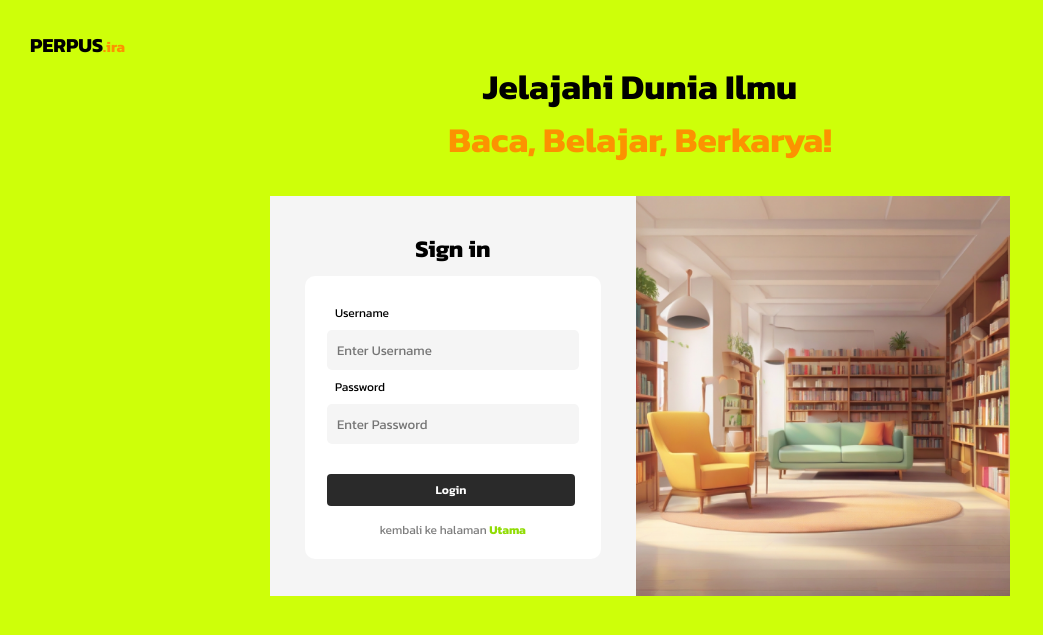
After one commit to ENONGLOSKER/PJ-PERPUSTAKAAN, a Django app: page /signin/ in a window 1280 px wide. The commit adds this page. Shown: the top 635 px of the page, without its empty margins (0-1043 px from the left). Run offline with Django 5.2, Linux system fonts and the light colour scheme; parts of the project's set-up code (start-up, migrations or seed data) failed here and were passed over.

Commit message:
update- sign in page and function

```diff
--- a/PERPUSTAKAAN/settings.py
+++ b/PERPUSTAKAAN/settings.py
@@ -132,3 +132,4 @@ STATICFILES_DIRS = [
 # https://docs.djangoproject.com/en/5.0/ref/settings/#default-auto-field
 
 DEFAULT_AUTO_FIELD = 'django.db.models.BigAutoField'
+LOGIN_URL = 'signin'
--- a/app_perpus/views.py
+++ b/app_perpus/views.py
@@ -8,13 +8,17 @@ from .models import Anggota, Kategori, Petugas, Buku, User
 from .forms import KategoriForm, BukuForm, AnggotaForm, PeminjamanForm, PetugasForm
 from django.contrib.auth import authenticate, login,logout
 from django.contrib.auth.decorators import login_required
+from django.core.paginator import Paginator
+from django.db.models import Q
+
 
 # Create your views here.
 def index(request):
     return render(request, 'index.html')
-
+@login_required
 def dashboard(request):
-    return render(request, 'dashboard.html')
+    anggotas = Anggota.objects.all()
+    return render(request, 'dashboard.html',{'anggota':anggotas})
 
 def SigninPage(request):
     if request.method == 'POST':
@@ -26,13 +30,12 @@ def SigninPage(request):
             login(request, user)
             return redirect ('dashboard')
         else:
-            return redirect('login')
-    return render(request, 'login.html')
+            return redirect('signin')
+    return render(request, 'signin.html')
 
 def SignoutPage(request):
-    if request.method == 'POST':
-        logout(request)
-        return redirect('login')
+    logout(request)
+    return redirect('index')
 
 def SignupPage(request):
     if request.method == 'POST':
@@ -63,18 +66,34 @@ def SignupPage(request):
 
 # ANGGOTA
 # Fungsi untuk menambahkan Anggota baru
+@login_required
 def list_anggota(request):
     anggotas = Anggota.objects.all()
+    search_query = request.GET.get('cari')
+
+    if search_query:
+        anggota_serc = Anggota.objects.filter(
+            # jika berrelasi namaFieldDI TABEL 2__namaFieldDI TABEL 1__ICONTAINS
+            Q(user__username__icontains=search_query) | Q(alamat__icontains=search_query)
+        )
+    else:
+        anggota_serc = anggotas
+
+    paginator = Paginator(anggota_serc, 5)
+    page_number = request.GET.get('page')
+    page_obj = paginator.get_page(page_number)
+
     user = User.objects.all()
     recent_anggotas = Anggota.objects.filter(created_at__gte=timezone.now() - timezone.timedelta(days=7))
     context = {
         'recent_anggotas': recent_anggotas,
-        'anggotas': anggotas,
+        'anggotas': page_obj,
         'user': user,
     }
     return render(request, 'anggota.html', context)
 
 # Fungsi untuk menambahkan anggota baru
+@login_required
 def create_anggota(request):
     if request.method == 'POST':
         form = AnggotaForm(request.POST, request.FILES)
@@ -87,6 +106,7 @@ def create_anggota(request):
     return render(request, 'anggota_add.html', {'form': form})
 
 # Fungsi untuk memperbarui anggota
+@login_required
 def update_anggota(request, anggota_id):
     anggota = get_object_or_404(Anggota, id=anggota_id)
 
@@ -101,6 +121,7 @@ def update_anggota(request, anggota_id):
     return render(request, 'anggota_add.html', {'form': form, 'anggota': anggota})
 
 # Fungsi untuk menghapus anggota
+@login_required
 def delete_anggota(request, anggota_id):
     anggota = get_object_or_404(Anggota, pk=anggota_id)
     anggota.delete()
@@ -108,11 +129,13 @@ def delete_anggota(request, anggota_id):
 
 
 # KATERGORI
+@login_required
 def list_kategori(request):
     kategoris = Kategori.objects.all()
     return render(request, 'kategori.html', {'kategoris': kategoris})
 
 # Fungsi untuk menambahkan kategori baru
+@login_required
 def create_kategori(request):
     if request.method == 'POST':
         form = KategoriForm(request.POST)
@@ -124,6 +147,7 @@ def create_kategori(request):
     return render(request, 'create_kategori.html', {'form': form})
 
 # Fungsi untuk memperbarui kategori
+@login_required
 def update_kategori(request, kategori_id):
     kategori = get_object_or_404(Kategori, pk=kategori_id)
     if request.method == 'POST':
@@ -136,6 +160,7 @@ def update_kategori(request, kategori_id):
     return render(request, 'update_kategori.html', {'form': form, 'kategori': kategori})
 
 # Fungsi untuk menghapus kategori
+@login_required
 def delete_kategori(request, kategori_id):
     kategori = get_object_or_404(Kategori, pk=kategori_id)
     kategori.delete()
@@ -144,11 +169,13 @@ def delete_kategori(request, kategori_id):
 
 # BUKU
 # Fungsi untuk menambahkan buku baru
+@login_required
 def list_buku(request):
     bukus = Buku.objects.all()
     return render(request, 'buku.html', {'bukus': bukus})
 
 # Fungsi untuk menambahkan buku baru
+@login_required
 def create_buku(request):
     if request.method == 'POST':
         form = BukuForm(request.POST)
@@ -160,6 +187,7 @@ def create_buku(request):
     return render(request, 'create_buku.html', {'form': form})
 
 # Fungsi untuk memperbarui buku
+@login_required
 def update_buku(request, buku_id):
     buku = get_object_or_404(buku, pk=buku_id)
     if request.method == 'POST':
@@ -172,6 +200,7 @@ def update_buku(request, buku_id):
     return render(request, 'update_buku.html', {'form': form, 'buku': buku})
 
 # Fungsi untuk menghapus buku
+@login_required
 def delete_buku(request, buku_id):
     buku = get_object_or_404(buku, pk=buku_id)
     buku.delete()
@@ -180,11 +209,13 @@ def delete_buku(request, buku_id):
 
 # PINJAMAN
 # Fungsi untuk menambahkan peminjaman baru
+@login_required
 def list_peminjaman(request):
     peminjamans = Peminjaman.objects.all()
     return render(request, 'peminjaman.html', {'peminjamans': peminjamans})
 
 # Fungsi untuk menambahkan peminjaman baru
+@login_required
 def create_peminjaman(request):
     if request.method == 'POST':
         form = PeminjamanForm(request.POST)
@@ -196,6 +227,7 @@ def create_peminjaman(request):
     return render(request, 'create_peminjaman.html', {'form': form})
 
 # Fungsi untuk memperbarui peminjaman
+@login_required
 def update_peminjaman(request, peminjaman_id):
     peminjaman = get_object_or_404(peminjaman, pk=peminjaman_id)
     if request.method == 'POST':
@@ -208,6 +240,7 @@ def update_peminjaman(request, peminjaman_id):
     return render(request, 'update_peminjaman.html', {'form': form, 'peminjaman': peminjaman})
 
 # Fungsi untuk menghapus peminjaman
+@login_required
 def delete_peminjaman(request, peminjaman_id):
     peminjaman = get_object_or_404(peminjaman, pk=peminjaman_id)
     peminjaman.delete()
@@ -216,11 +249,13 @@ def delete_peminjaman(request, peminjaman_id):
 
 # PETUGAS
 # Fungsi untuk menambahkan petugas baru
+@login_required
 def list_petugas(request):
     petugass = Petugas.objects.all()
     return render(request, 'petugas.html', {'petugass': petugass})
 
 # Fungsi untuk menambahkan petugas baru
+@login_required
 def create_petugas(request):
     if request.method == 'POST':
         form = PetugasForm(request.POST)
@@ -232,6 +267,7 @@ def create_petugas(request):
     return render(request, 'create_petugas.html', {'form': form})
 
 # Fungsi untuk memperbarui petugas
+@login_required
 def update_petugas(request, petugas_id):
     petugas = get_object_or_404(petugas, pk=petugas_id)
     if request.method == 'POST':
@@ -244,6 +280,7 @@ def update_petugas(request, petugas_id):
     return render(request, 'update_petugas.html', {'form': form, 'petugas': petugas})
 
 # Fungsi untuk menghapus petugas
+@login_required
 def delete_petugas(request, petugas_id):
     petugas = get_object_or_404(petugas, pk=petugas_id)
     petugas.delete()
--- /dev/null
+++ b/static/css/signin.css
@@ -0,0 +1,135 @@
+*{
+    margin:0;
+    padding:0;
+    box-sizing: border-box;
+}
+
+body{
+    background: #CEFF09;
+    font-family: 'Kanit', sans-serif;
+}
+
+.header{
+    margin:30px
+}
+
+.header p{
+    font-size:20px;
+    font-weight: bold;
+}
+
+.header p span{
+    color: #FC9201;
+    font-size:15px;
+}
+
+.header h1{
+    text-align:center;
+    font-size:35px
+}
+
+.header h1 span{
+    display:block;
+    color: #FC9201;
+}
+
+.container{
+    display: flex;
+    height: 400px;
+    margin: 30px ;
+    justify-content: center
+}
+
+form{
+    display:flex;
+    flex-direction: column;
+    width:30%;
+    background-color: #f5f5f5;
+}
+
+form h2{
+    font-size: 1,5rem;
+    text-align: center;
+    margin-top: 35px
+}
+
+form .input{
+    display:grid
+}
+
+form .input input{
+    padding:10px;
+}
+
+form .input label{
+    margin:0px 20px;
+    padding:8px;
+    font-size: 12px;
+}
+
+input[type="username"],
+input[type="password"]{
+    margin:0px 20px;
+    border-radius:5px;
+    outline: none;
+    border:none;
+    background: #F5F5F5;
+    cursor:pointer;
+    font-family: 'Kanit', sans-serif;
+}
+
+input[type="submit"]{
+    margin: 30px 10px 10px 10px;
+    padding:7px;
+    transform: translateX(10px);
+    outline: none;
+    border: none;
+    background: #2a2a2a;
+    font-size: 12px;
+    font-weight: 600;
+    color: #ffffff;
+    border-radius: 4px;
+    width:85%;
+    cursor:pointer;
+    font-family: 'Kanit', sans-serif;
+}
+
+input[type="submit"]:hover{
+    background: #aaf710;
+    color: #2a2a2a;
+}
+
+.login{
+    background:#ffffff;
+    margin:10px 35px;
+    padding: 20px 2px;
+    border-radius:10px;
+    /* box-shadow:10px 15px 5px; */
+}
+
+.login p{
+    text-align: center;
+    font-size: 12px;
+    margin-top: 5px;
+    color: #7c7c7c;
+}
+
+.login p a{
+    text-decoration:none;
+    color: #90dc03;
+    font-weight: bold;
+}
+
+.login p a:hover{
+    color: #376FDE;
+}
+
+.side{
+    display:flex;
+}
+
+.side img{
+    width: 150%;
+    height: 100%
+
+}
--- a/templates/index.html
+++ b/templates/index.html
@@ -19,8 +19,8 @@
             <h1>Jelajahi Dunia Ilmu <span>Baca, Belajar, Berkarya!</span></h1>
             <p>Jelajahi Dunia di Antara Halaman! Temukan Pengetahuan yang Menginspirasi di Perpustakaan Kami</p>
             <div class="btn">
-                <a href="{% url 'dashboard' %}">Sign in</a>
-                <a>Sign up</a>
+                <a href="{% url 'signin' %}">Sign in</a>
+                <a href="{% url 'signup' %}">Sign up</a>
             </div>
         </div>
         <div class="d-r">
--- /dev/null
+++ b/templates/signin.html
@@ -0,0 +1,44 @@
+{% load static %}
+<!DOCTYPE html>
+<html lang="en">
+
+<head>
+    <meta charset="UTF-8">
+    <meta http-equiv="X-UA-Compatible" content="IE=edge">
+    <meta name="viewport" content="width=device-width, initial-scale=1.0">
+    <link rel="icon" type="image/x-icon" href="{% static 'img/PERPUS_ira.png' %}">
+    <link rel="stylesheet" href="{% static 'css/signin.css' %}">
+    <title>Document</title>
+    <link href="https://fonts.googleapis.com/css2?family=Kanit:wght@200;300;400;500;600;700&display=swap" rel="stylesheet">
+</head>
+
+<body>
+    <div class="header">
+        <p>PERPUS<span>.ira</span></p>
+        <h1>Jelajahi Dunia Ilmu <span>Baca, Belajar, Berkarya!</span></h1>
+    </div>
+    <div class="container">
+        <form action="{% url 'signin' %}"  method="post">
+            {% csrf_token %}
+            <h2>Sign in</h2>
+            <div class="login">
+                <div class="input">
+                    <label for="">Username</label>
+                    <input type="username" name="username" id="username" placeholder="Enter Username">
+                </div>
+                <div class="input">
+                    <label for="">Password</label>
+                    <input type="password" name="password" id="password" placeholder="Enter Password">
+                </div>
+                <input type="submit" value="Login" id="submit">
+                <p>kembali ke halaman <a href="{% url 'index' %}">Utama</a></p>
+            </div>
+        </form>
+        <div class="side">
+            <!-- <img src="./perpus 2.png" alt=""> -->
+            <img src="{% static 'img/bg2.png' %}" alt="">
+        </div>
+    </div>
+</body>
+
+</html>
```
Also changed, not shown: templates/anggota.html (+31 -7 lines), templates/base.html (+4 -4 lines), templates/dashboard.html (+8 -69 lines), db.sqlite3.
